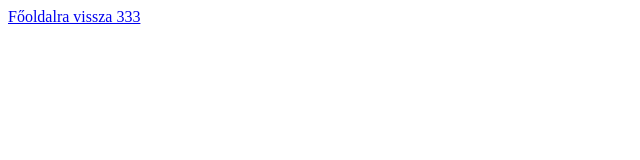
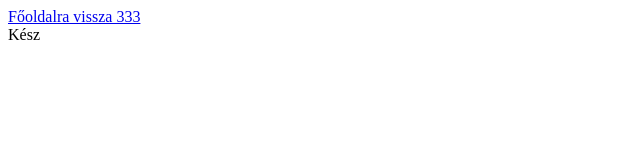
Before and after one commit to weiss-21/matek, a plain HTML site: page szamolas.html in a window 1280 px wide. Shown: the full height of the page, 0-640 px from the left. Drawn offline with Linux system fonts and the light colour scheme.

Commit message:
Update szamolas.html

```diff
--- a/szamolas.html
+++ b/szamolas.html
@@ -8,7 +8,7 @@
 <body>
     <a href="index.html"> Főoldalra vissza 333 </a>
     <div>
-
+        Kész
     </div>
 </body>
 </html>
```
